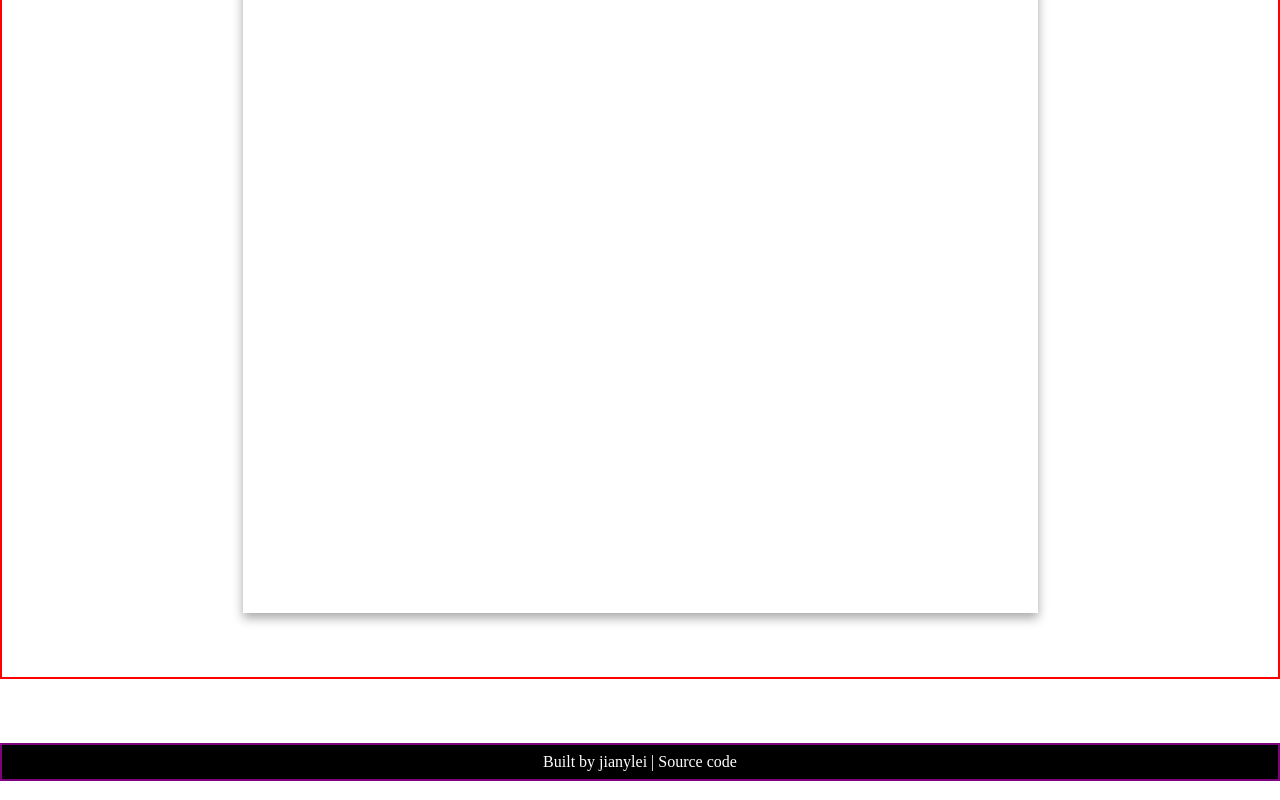
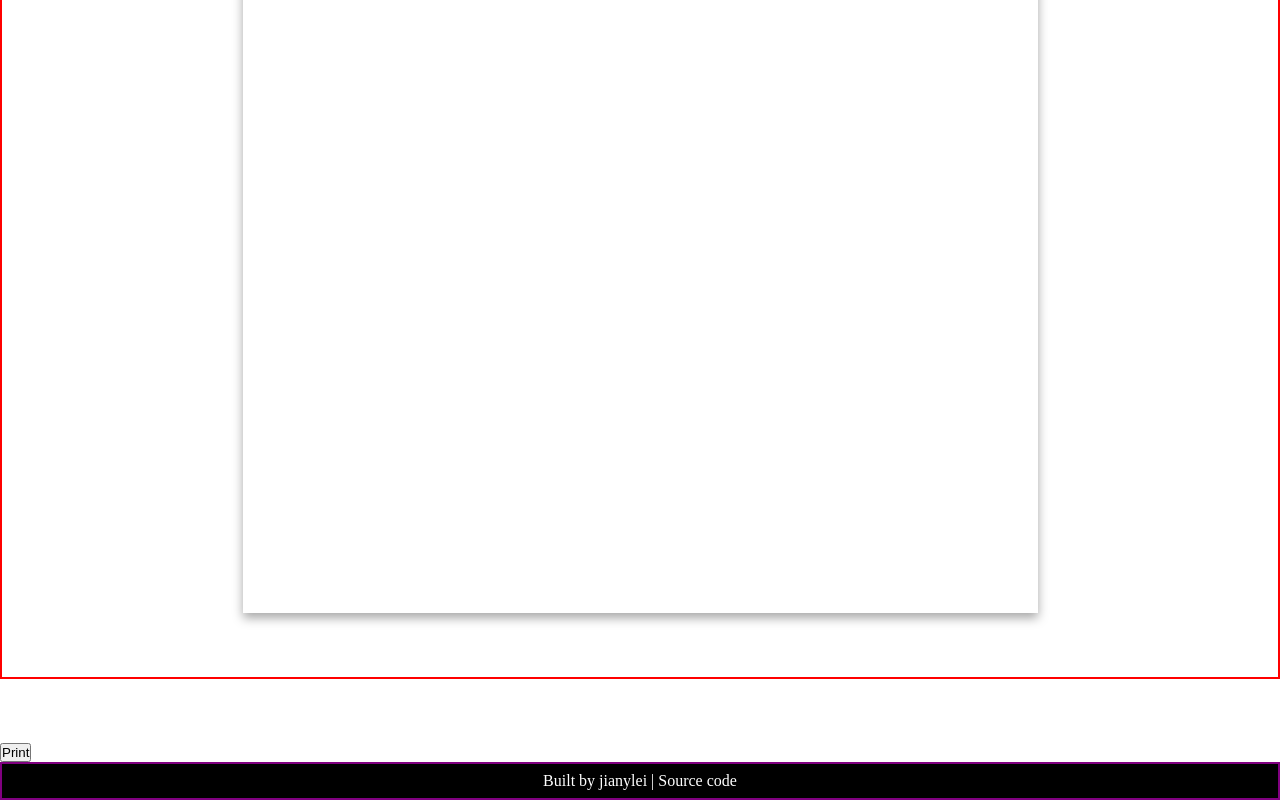
Before and after one commit to jianylei/resume-builder, a React (Create React App) app: page / in a window 1280 px wide. Shown: the part 2013-2813 px from the top of the page. Built offline with nearby package versions, Linux system fonts and the light colour scheme; the HTML template or start-up script is replaced by a standard one.

Commit message:
added print/save to PDF

```diff
--- a/package.json
+++ b/package.json
@@ -9,6 +9,7 @@
     "react": "^17.0.2",
     "react-dom": "^17.0.2",
     "react-scripts": "4.0.3",
+    "react-to-print": "^2.13.0",
     "uniqid": "^5.4.0",
     "web-vitals": "^1.1.2"
   },
--- /dev/null
+++ b/src/components/buttonBar.js
@@ -0,0 +1,9 @@
+function ButtonBar({onClick}){
+    return(
+        <div className="bar-container">
+            <button onClick={onClick}>Print</button>
+        </div>
+    )
+}
+
+export default ButtonBar;
--- a/src/components/main.js
+++ b/src/components/main.js
@@ -1,7 +1,9 @@
-import { useState } from "react";
-import uniqid from "uniqid"
-import Form from "./form/form"
-import Preview from "./preview/preview"
+import { useState, useRef } from "react";
+import { useReactToPrint } from 'react-to-print';
+import uniqid from "uniqid";
+import Form from "./form/form";
+import Preview from "./preview/preview";
+import ButtonBar from "./buttonBar";
 
 function Main() {
     const[resume, setResume] = useState({
@@ -37,11 +39,19 @@ function Main() {
         }]
       })
 
+    const componentRef = useRef()
+    const handlePrint = useReactToPrint({
+          content: () => componentRef.current
+    })
+
     return (
+        <>
         <div className="main-container">
             <Form resume={resume} setResume={setResume} />
-            <Preview resume={resume} />
+            <Preview resume={resume} ref={componentRef}/>
         </div>
+        <ButtonBar onClick={handlePrint} />
+        </>
     );
 }
 
--- a/src/components/preview/preview.js
+++ b/src/components/preview/preview.js
@@ -1,22 +1,20 @@
-function Preview({resume}) {
+import { Component } from "react";
 
-            const list = resume.personalInfo.link.map((links)=>{
-                return(<>{links.url}</>)
-            })
+class Preview extends Component{
+    render(){
+        const {resume} = this.props;
 
-
-    return (
-
-        <div className="preview-container">
+        return(
+            <div className="preview-container">
             {resume.personalInfo.firstName}
             {resume.personalInfo.lastName}
             {resume.personalInfo.title}
             {resume.personalInfo.phone}
             {resume.personalInfo.email}
             {resume.personalInfo.summary}
-            {list}
         </div>
-    );
+        )
+    }
 }
 
 export default Preview;
```
Also changed, not shown: 1 other file (tests, documents, lock files or other folders).
